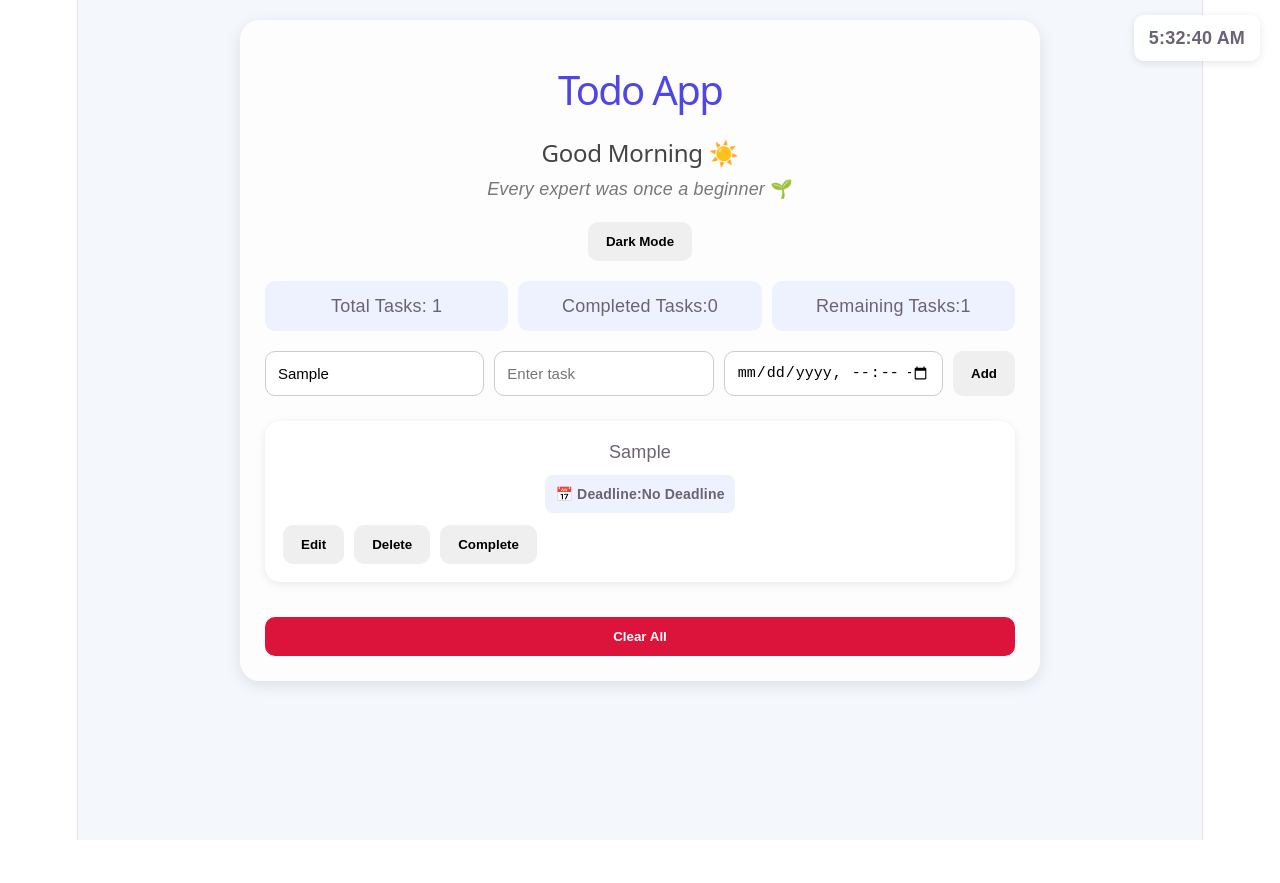
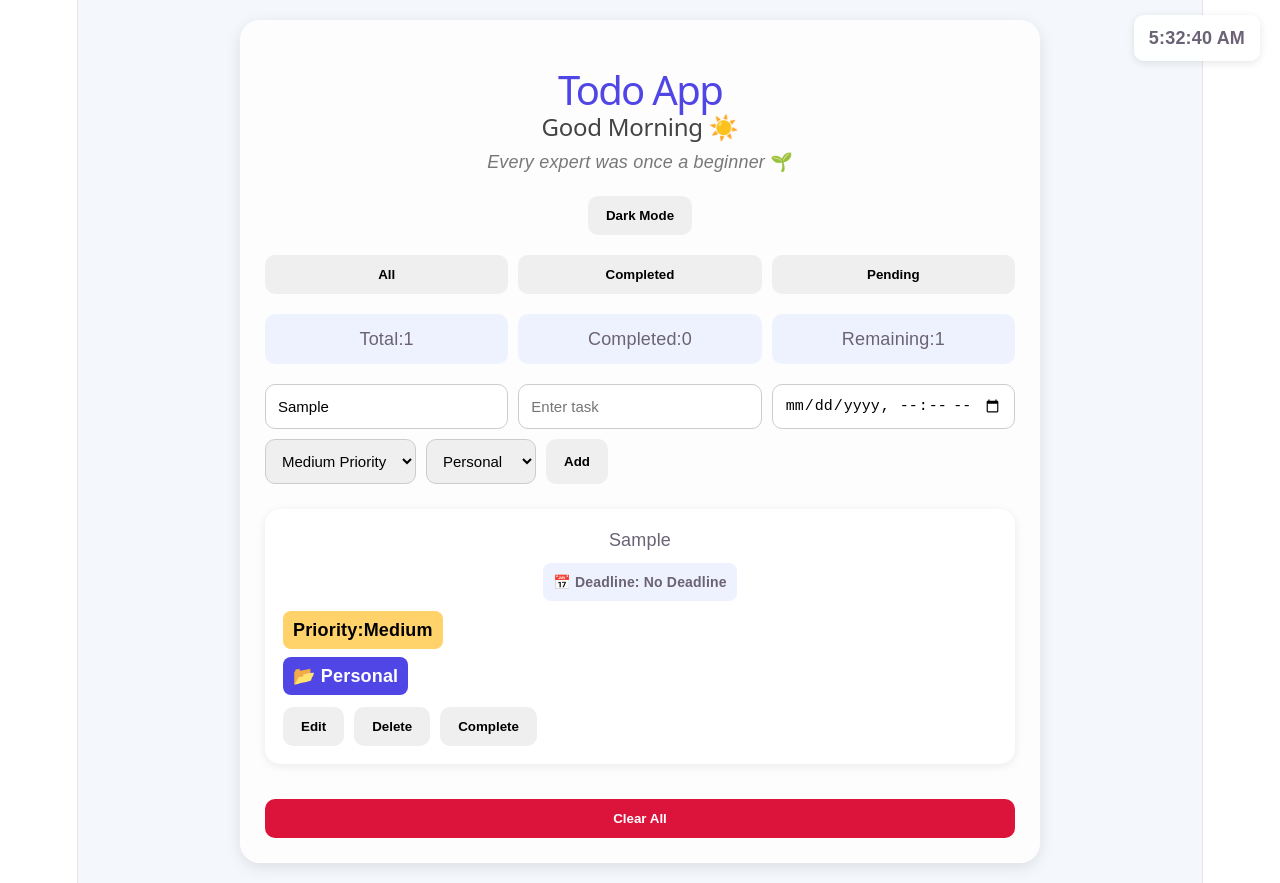
Before and after one commit to swayammk554-jpg/react-todo-app, a React (Vite) app: page / in a window 1280 px wide. Both pictures are taken after typing "Sample", "Sample" into the empty fields and a click on the button "Add". Before the commit the page ends 840 px from the top, so only its background shows below. Built offline with nearby package versions, Linux system fonts and the light colour scheme.

Commit message:
added  features n fixed UI

```diff
--- a/src/App.css
+++ b/src/App.css
@@ -141,6 +141,16 @@ button:hover {
   border-radius: 15px;
   margin-bottom: 15px;
   box-shadow: 0 2px 10px rgba(0,0,0,0.08);
+  cursor: grab;
+  transition: 0.2s;
+}
+
+.task-card:active {
+  cursor: grabbing;
+}
+
+.task-card:hover {
+  transform: scale(1.01);
 }
 
 .dark .task-card {
@@ -232,3 +242,98 @@ input[type="datetime-local"] {
   background: white;
   color: black;
 }
+.filter-buttons {
+  display: flex;
+  gap: 10px;
+  margin: 20px 0;
+  flex-wrap: wrap;
+}
+
+.filter-buttons button {
+  flex: 1;
+  min-width: 120px;
+}
+select {
+  padding: 12px;
+  border-radius: 10px;
+  border: 1px solid #ccc;
+  font-size: 15px;
+}
+
+.dark select {
+  background: #2b2b2b;
+  color: white;
+  border: 1px solid #555;
+}
+
+.priority {
+  margin-top: 10px;
+  padding: 6px 10px;
+  border-radius: 8px;
+  font-weight: bold;
+  width: fit-content;
+}
+
+.High {
+  background: #ff4d4d;
+  color: white;
+}
+
+.Medium {
+  background: #ffd369;
+  color: black;
+}
+
+.Low {
+  background: #4caf50;
+  color: white;
+}
+.category {
+  margin-top: 8px;
+  padding: 6px 10px;
+  border-radius: 8px;
+  background: #4f46e5;
+  color: white;
+  font-weight: bold;
+  width: fit-content;
+}
+
+.dark .category {
+  background: #7c4dff;
+}
+.task-card {
+  cursor: grab;
+  transition: 0.2s;
+}
+
+.task-card:active {
+  cursor: grabbing;
+}
+
+.task-card:hover {
+  transform: scale(1.01);
+}
+@media (max-width: 480px) {
+
+  .title {
+    font-size: 24px;
+  }
+
+  .greeting {
+    font-size: 20px;
+  }
+
+  .quote {
+    font-size: 14px;
+  }
+
+  .clock {
+    font-size: 12px;
+    padding: 8px 10px;
+  }
+
+  .stats p {
+    font-size: 14px;
+  }
+
+}
--- a/src/App.jsx
+++ b/src/App.jsx
@@ -1,58 +1,100 @@
 import "./App.css";
 
 import { useState, useEffect } from "react";
+
+
 function App() {
+
+  // =========================
+  // STATES
+  // =========================
 
   const [task, setTask] = useState("");
 
+  const [search, setSearch] = useState("");
+
+  const [deadline, setDeadline] = useState("");
+
+  const [priority, setPriority] = useState("Medium");
+
+  const [category, setCategory] = useState("Personal");
+
+  const [filter, setFilter] = useState("all");
+
+  const [time, setTime] = useState(new Date());
+
+  const [editIndex, setEditIndex] = useState(null);
+
+  // DARK MODE
+
   const [darkMode, setDarkMode] = useState(
+    function () {
 
-  function() {
-
-    const savedTheme = localStorage.getItem("darkMode");
+      const savedTheme =
+        localStorage.getItem("darkMode");
 
       return savedTheme === "true";
+
+    }
+  );
+
+  // TASKS
+
+  const [tasks, setTasks] = useState(
+
+    function () {
+
+      const savedTasks =
+        localStorage.getItem("tasks");
+
+      const parsedTasks = savedTasks
+        ? JSON.parse(savedTasks)
+        : [];
+
+      return parsedTasks.map(
+        function (item, index) {
+
+          return {
+
+            id:
+              item.id ||
+              Date.now() + index,
+
+            text:
+              item.text || "",
+
+            completed:
+              item.completed || false,
+
+            deadline:
+              item.deadline || "",
+
+            priority:
+              item.priority || "Medium",
+
+            category:
+              item.category || "Personal"
+
+          };
+
+        }
+      );
 
     }
 
   );
 
-  const [search, setSearch] = useState("");
-
-  const [time, setTime] = useState(new Date());
-
-  const [deadline, setDeadline] = useState("");
-
-  const [tasks, setTasks] = useState(
-
-    function() {
-
-      const savedTasks = localStorage.getItem("tasks");
-
-      return savedTasks
-
-        ? JSON.parse(savedTasks)
-
-        : [];
-
-    }
-
-  );
-
-  const [editIndex, setEditIndex] = useState(null);
-
-
+  // =========================
+  // SAVE TASKS
+  // =========================
 
   useEffect(
 
-    function() {
+    function () {
 
       localStorage.setItem(
-
         "tasks",
-
         JSON.stringify(tasks)
-
       );
 
     },
@@ -61,16 +103,17 @@ function App() {
 
   );
 
+  // =========================
+  // SAVE DARK MODE
+  // =========================
+
   useEffect(
 
-  function() {
+    function () {
 
       localStorage.setItem(
-
         "darkMode",
-
         darkMode
-
       );
 
     },
@@ -79,13 +122,17 @@ function App() {
 
   );
 
+  // =========================
+  // CLOCK
+  // =========================
+
   useEffect(
 
-  function() {
+    function () {
 
       const timer = setInterval(
 
-      function() {
+        function () {
 
           setTime(new Date());
 
@@ -95,9 +142,7 @@ useEffect(
 
       );
 
-
-
-    return function() {
+      return function () {
 
         clearInterval(timer);
 
@@ -109,20 +154,21 @@ useEffect(
 
   );
 
-
+  // =========================
+  // ADD TASK
+  // =========================
 
   function addTask() {
 
     if (task.trim() === "") return;
 
+    // EDIT MODE
 
-
-    // EDIT MODE
     if (editIndex !== null) {
 
       const updatedTasks = tasks.map(
 
-        function(item, index) {
+        function (item, index) {
 
           if (index === editIndex) {
 
@@ -130,7 +176,13 @@ useEffect(
 
               ...item,
 
-              text: task
+              text: task,
+
+              deadline: deadline,
+
+              priority: priority,
+
+              category: category
 
             };
 
@@ -142,8 +194,6 @@ useEffect(
 
       );
 
-
-
       setTasks(updatedTasks);
 
       setEditIndex(null);
@@ -151,6 +201,7 @@ useEffect(
     }
 
     // ADD MODE
+
     else {
 
       setTasks([
@@ -159,11 +210,17 @@ useEffect(
 
         {
 
+          id: Date.now(),
+
           text: task,
 
           completed: false,
 
-          deadline:deadline
+          deadline: deadline,
+
+          priority: priority,
+
+          category: category
 
         }
 
@@ -171,21 +228,25 @@ useEffect(
 
     }
 
-
-
     setTask("");
 
     setDeadline("");
 
+    setPriority("Medium");
+
+    setCategory("Personal");
+
   }
 
-
+  // =========================
+  // DELETE TASK
+  // =========================
 
   function deleteTask(indexToDelete) {
 
     const updatedTasks = tasks.filter(
 
-      function(item, index) {
+      function (item, index) {
 
         return index !== indexToDelete;
 
@@ -193,29 +254,37 @@ useEffect(
 
     );
 
-
-
     setTasks(updatedTasks);
 
   }
 
-
+  // =========================
+  // EDIT TASK
+  // =========================
 
   function editTask(index) {
 
     setTask(tasks[index].text);
 
+    setDeadline(tasks[index].deadline);
+
+    setPriority(tasks[index].priority);
+
+    setCategory(tasks[index].category);
+
     setEditIndex(index);
 
   }
 
-
+  // =========================
+  // TOGGLE COMPLETE
+  // =========================
 
   function toggleComplete(indexToToggle) {
 
     const updatedTasks = tasks.map(
 
-      function(item, index) {
+      function (item, index) {
 
         if (index === indexToToggle) {
 
@@ -235,39 +304,77 @@ useEffect(
 
     );
 
-
-
     setTasks(updatedTasks);
 
   }
+
+  // =========================
+  // DARK MODE
+  // =========================
+
   function toggleDarkMode() {
 
     setDarkMode(!darkMode);
 
   }
 
+  // =========================
+  // CLEAR ALL
+  // =========================
+
   function clearAllTasks() {
 
     setTasks([]);
 
   }
+
+  // =========================
+  // DRAG & DROP
+  // =========================
+
+
+  // =========================
+  // FILTER TASKS
+  // =========================
+
   const filteredTasks = tasks.filter(
 
-  function(item) {
+    function (item) {
 
-    return item.text
+      const matchesSearch =
+        item.text
+          .toLowerCase()
+          .includes(
+            search.toLowerCase()
+          );
 
-      .toLowerCase()
+      if (filter === "completed") {
 
-      .includes(
-
-        search.toLowerCase()
-
+        return (
+          matchesSearch &&
+          item.completed
         );
 
       }
 
+      if (filter === "pending") {
+
+        return (
+          matchesSearch &&
+          !item.completed
         );
+
+      }
+
+      return matchesSearch;
+
+    }
+
+  );
+
+  // =========================
+  // GREETING
+  // =========================
 
   const hour = new Date().getHours();
 
@@ -291,6 +398,10 @@ else {
 
   }
 
+  // =========================
+  // QUOTES
+  // =========================
+
   const quotes = [
 
     "Stay consistent 🚀",
@@ -308,36 +419,42 @@ const quotes = [
   const [randomQuote] = useState(
 
     quotes[
-
       Math.floor(
-
         Math.random() * quotes.length
-
       )
-
     ]
 
   );
+
+  // =========================
+  // RETURN
+  // =========================
 
   return (
 
     <div className={darkMode ? "app dark" : "app"}>
 
+      {/* CLOCK */}
+
       <div className="clock">
 
         {
-
           time.toLocaleTimeString()
-
         }
 
       </div>
 
       <div className="container">
 
-      <h1 className="title">Todo App</h1>
+        {/* TITLE */}
 
-      <br/>
+        <h1 className="title">
+
+          Todo App
+
+        </h1>
+
+        {/* GREETING */}
 
         <h2 className="greeting">
 
@@ -345,92 +462,130 @@ const [randomQuote] = useState(
 
         </h2>
 
+        {/* QUOTE */}
+
         <p className="quote">
 
           {randomQuote}
 
         </p>
 
+        {/* DARK MODE BUTTON */}
+
         <button onClick={toggleDarkMode}>
 
           {
-
             darkMode
-
               ? "Light Mode"
-
               : "Dark Mode"
-
           }
 
         </button>
 
+        {/* FILTER BUTTONS */}
 
+        <div className="filter-buttons">
+
+          <button onClick={function () {
+
+            setFilter("all");
+
+          }}>
+
+            All
+
+          </button>
+
+          <button onClick={function () {
+
+            setFilter("completed");
+
+          }}>
+
+            Completed
+
+          </button>
+
+          <button onClick={function () {
+
+            setFilter("pending");
+
+          }}>
+
+            Pending
+
+          </button>
+
+        </div>
+
+        {/* STATS */}
 
         <div className="stats">
 
-        <p>Total Tasks: {tasks.length}</p>
+          <p>
+
+            Total:
+            {tasks.length}
+
+          </p>
 
           <p>
-          Completed Tasks:
+
+            Completed:
             {
-
-            tasks.filter(function(item) {
+              tasks.filter(function (item) {
 
                 return item.completed;
 
               }).length
+            }
 
-          }
           </p>
 
           <p>
-          Remaining Tasks:
+
+            Remaining:
             {
-
-            tasks.filter(function(item) {
+              tasks.filter(function (item) {
 
                 return !item.completed;
 
               }).length
+            }
 
-          }
           </p>
 
         </div>
 
-
+        {/* INPUT SECTION */}
 
         <div className="input-section">
+
+          {/* SEARCH */}
 
           <input
             type="text"
             placeholder="Search tasks"
-
             value={search}
-
-          onChange={function(e) {
+            onChange={function (e) {
 
               setSearch(e.target.value);
 
             }}
           />
 
-
+          {/* TASK */}
 
           <input
             type="text"
             placeholder="Enter task"
-
             value={task}
-
-  onChange={function(e) {
+            onChange={function (e) {
 
               setTask(e.target.value);
 
             }}
-
-  onKeyDown={function(e) {
+            onKeyDown={function (e) {
 
               if (e.key === "Enter") {
 
@@ -441,39 +596,103 @@ const [randomQuote] = useState(
             }}
           />
 
+          {/* DEADLINE */}
+
           <input
             type="datetime-local"
-
             value={deadline}
-
-  onChange={function(e) {
+            onChange={function (e) {
 
               setDeadline(e.target.value);
 
             }}
           />
 
+          {/* PRIORITY */}
+
+          <select
+            value={priority}
+            onChange={function (e) {
+
+              setPriority(e.target.value);
+
+            }}
+          >
+
+            <option value="High">
+
+              High Priority
+
+            </option>
+
+            <option value="Medium">
+
+              Medium Priority
+
+            </option>
+
+            <option value="Low">
+
+              Low Priority
+
+            </option>
+
+          </select>
+
+          {/* CATEGORY */}
+
+          <select
+            value={category}
+            onChange={function (e) {
+
+              setCategory(e.target.value);
+
+            }}
+          >
+
+            <option value="Personal">
+
+              Personal
+
+            </option>
+
+            <option value="Study">
+
+              Study
+
+            </option>
+
+            <option value="Work">
+
+              Work
+
+            </option>
+
+            <option value="Shopping">
+
+              Shopping
+
+            </option>
+
+          </select>
+
+          {/* ADD BUTTON */}
 
           <button onClick={addTask}>
 
             {
-
               editIndex !== null
-
                 ? "Update"
-
                 : "Add"
-
             }
 
           </button>
 
         </div>
 
-
+        {/* TASK LIST */}
 
         {
-
   tasks.length === 0
 
     ? (
@@ -484,21 +703,21 @@ const [randomQuote] = useState(
 
     : (
 
-              filteredTasks.map(function(item, index) {
+      filteredTasks.map(function (item, index) {
 
         return (
 
-                  <div key={index} className="task-card">
+          <div
+            key={item.id}
+            className="task-card"
+          >
 
             <p
               style={{
 
                 textDecoration:
-
                   item.completed
-
                     ? "line-through"
-
                     : "none"
 
               }}
@@ -506,49 +725,56 @@ const [randomQuote] = useState(
 
               {item.text}
 
-                      <br />
+            </p>
 
             <div className="deadline">
 
               📅 Deadline:
 
               {
-
                 item.deadline
-
-      ? new Date(item.deadline).toLocaleString()
-
-      : "No Deadline"
-
+                  ? new Date(
+                      item.deadline
+                    ).toLocaleString()
+                  : " No Deadline"
               }
 
             </div>
+
             {
-
               item.deadline &&
-
               !item.completed &&
-
               new Date(item.deadline) < new Date()
-
               && (
 
                 <span className="reminder">
+
                   ⚠️ Deadline Passed!
+
                 </span>
 
               )
-
             }
 
-                    </p>
+            <div
+              className={`priority ${item.priority}`}
+            >
 
+              Priority:
+              {item.priority}
 
+            </div>
+
+            <div className="category">
+
+              📂 {item.category}
+
+            </div>
 
             <div className="task-buttons">
 
               <button
-                        onClick={function() {
+                onClick={function () {
 
                   editTask(index);
 
@@ -559,10 +785,8 @@ const [randomQuote] = useState(
 
               </button>
 
-
-
               <button
-                        onClick={function() {
+                onClick={function () {
 
                   deleteTask(index);
 
@@ -573,10 +797,8 @@ const [randomQuote] = useState(
 
               </button>
 
-
-
               <button
-                        onClick={function() {
+                onClick={function () {
 
                   toggleComplete(index);
 
@@ -584,13 +806,9 @@ const [randomQuote] = useState(
               >
 
                 {
-
                   item.completed
-
                     ? "Undo"
-
                     : "Complete"
-
                 }
 
               </button>
@@ -604,18 +822,14 @@ const [randomQuote] = useState(
       })
 
     )
-
 }
-
-
+        {/* CLEAR BUTTON */}
 
         {
-
           tasks.length > 0 && (
 
             <button
               className="clear-btn"
-
               onClick={clearAllTasks}
             >
 
@@ -624,7 +838,6 @@ const [randomQuote] = useState(
             </button>
 
           )
-
         }
 
       </div>
@@ -632,6 +845,7 @@ const [randomQuote] = useState(
     </div>
 
   );
+
 }
 
 export default App;
```
Lines whose indentation alone changed are shown as unchanged.
